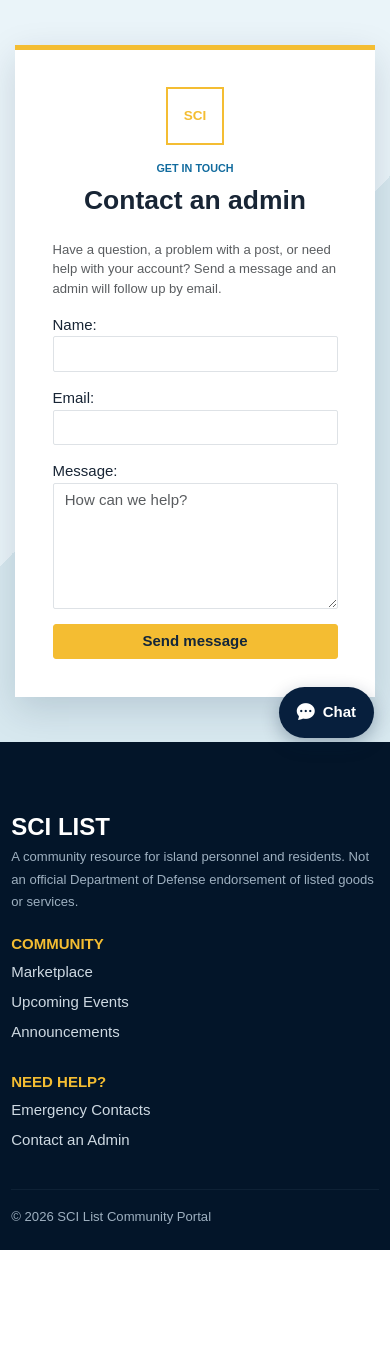
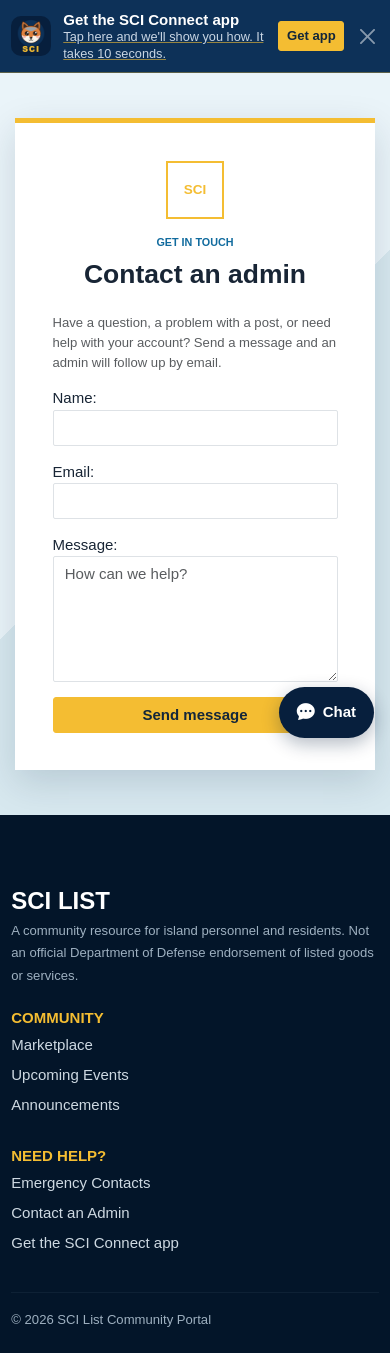
Before and after one commit to claverlo/San-Clemente-Island-website, a Django app: page /contact/ in a window 390 px wide. Shown: the part 90-1443 px from the top of the page. Before the commit the page ends 1340 px from the top, so only its background shows below. Run offline with Django 5.2, Linux system fonts and the light colour scheme.

Commit message:
Show a step-by-step Add to Home Screen guide for every phone and computer
Tapping the fox banner (or the new footer link, or sciconnect.net/#get-app)
opens instructions matched to the visitor's device: iPhone Safari (including
the iOS 26 menu), iPad, Chrome on iPhone, in-app browsers like Facebook,
Android Chrome, Samsung Internet, Firefox, Mac Safari, and Windows/Mac Chrome
or Edge. A bouncing arrow points at the button to tap. Android Chrome still
gets the one-tap Install prompt, and Firefox users are shown how to bookmark.

Co-Authored-By: Claude Opus 5.5 <noreply@anthropic.com>

```diff
--- a/static/css/custom.css
+++ b/static/css/custom.css
@@ -948,3 +948,162 @@ svg {
     width:1.1rem;
     height:1.1rem
 }
+
+
+/* "Add to home screen" guide */
+.app-banner-open {
+    flex:1;
+    min-width:0;
+    display:flex;
+    align-items:center;
+    gap:12px;
+    color:inherit;
+    text-decoration:none
+}
+.app-banner-open:hover {
+    color:inherit
+}
+.app-banner-open .app-banner-text span {
+    text-decoration:underline;
+    text-decoration-color:rgba(244,189,50,.6)
+}
+.app-guide {
+    position:fixed;
+    inset:0;
+    z-index:1060;
+    display:flex;
+    align-items:center;
+    justify-content:center;
+    padding:16px;
+    background:rgba(4,14,28,.72)
+}
+.app-guide[hidden] {
+    display:none
+}
+.app-guide[data-arrow="bottom"],.app-guide[data-arrow="bottom-right"] {
+    align-items:flex-start;
+    padding-top:max(16px,6vh)
+}
+.app-guide[data-arrow="top-right"] {
+    align-items:flex-end;
+    padding-bottom:max(16px,6vh)
+}
+.app-guide-card {
+    position:relative;
+    width:100%;
+    max-width:420px;
+    max-height:calc(100vh - 140px);
+    overflow-y:auto;
+    padding:24px 20px 18px;
+    border-radius:18px;
+    background:#fff;
+    color:var(--ink);
+    text-align:center;
+    box-shadow:0 18px 50px rgba(0,0,0,.35)
+}
+.app-guide-card .btn-close {
+    position:absolute;
+    top:14px;
+    right:14px
+}
+.app-guide-icon {
+    border-radius:16px;
+    box-shadow:0 4px 12px rgba(7,31,61,.25)
+}
+.app-guide-card h2 {
+    margin:12px 0 14px;
+    font-size:1.25rem;
+    font-weight:800
+}
+.app-guide-steps {
+    margin:0;
+    padding:0;
+    list-style:none;
+    counter-reset:step;
+    text-align:left
+}
+.app-guide-steps li {
+    position:relative;
+    margin-bottom:12px;
+    padding-left:44px;
+    font-size:1rem;
+    line-height:1.45
+}
+.app-guide-steps li::before {
+    counter-increment:step;
+    content:counter(step);
+    position:absolute;
+    left:0;
+    top:-2px;
+    display:flex;
+    align-items:center;
+    justify-content:center;
+    width:30px;
+    height:30px;
+    border-radius:50%;
+    background:var(--navy);
+    color:var(--gold);
+    font-weight:800
+}
+.app-guide-steps i {
+    display:inline-flex;
+    align-items:center;
+    justify-content:center;
+    padding:2px 6px;
+    border-radius:6px;
+    background:var(--light);
+    color:var(--blue);
+    font-size:1.05rem;
+    vertical-align:-2px
+}
+.app-guide-done {
+    margin:6px 0 0;
+    padding:10px 12px;
+    border-radius:12px;
+    background:#effaf4;
+    color:#18794e;
+    font-size:.9rem;
+    text-align:left
+}
+.app-guide-arrow {
+    position:fixed;
+    display:none;
+    color:var(--gold);
+    font-size:3.2rem;
+    line-height:1;
+    filter:drop-shadow(0 2px 6px rgba(0,0,0,.5));
+    pointer-events:none
+}
+.app-guide[data-arrow="bottom"] .app-guide-arrow {
+    display:block;
+    bottom:calc(8px + env(safe-area-inset-bottom));
+    left:50%;
+    margin-left:-.5em;
+    animation:app-guide-bounce-down 1s ease-in-out infinite
+}
+.app-guide[data-arrow="bottom-right"] .app-guide-arrow {
+    display:block;
+    bottom:calc(8px + env(safe-area-inset-bottom));
+    right:10px;
+    animation:app-guide-bounce-down 1s ease-in-out infinite
+}
+.app-guide[data-arrow="top-right"] .app-guide-arrow {
+    display:block;
+    top:8px;
+    right:14px;
+    transform:rotate(180deg);
+    animation:app-guide-bounce-up 1s ease-in-out infinite
+}
+@keyframes app-guide-bounce-down {
+    0%,100% { transform:translateY(0) }
+    50% { transform:translateY(12px) }
+}
+@keyframes app-guide-bounce-up {
+    0%,100% { transform:rotate(180deg) translateY(0) }
+    50% { transform:rotate(180deg) translateY(12px) }
+}
+@media (prefers-reduced-motion:reduce) {
+    .app-guide-arrow {
+        animation:none !important
+    }
+}
--- a/static/js/main.js
+++ b/static/js/main.js
@@ -363,11 +363,137 @@ if ('serviceWorker' in navigator) {
   window.addEventListener('load', () => navigator.serviceWorker.register('/sw.js').catch(() => {}));
 }
 
+// Phones can't add a website to the home screen by themselves, so the guide shows exactly which buttons to tap
+// for the visitor's phone and browser, with an arrow pointing at the right spot. sciconnect.net/#get-app opens it.
+const appGuide = document.querySelector('[data-app-guide]');
+const appGuideSteps = () => {
+  const ua = window.navigator.userAgent;
+  const isIos = /iphone|ipad|ipod/i.test(ua) || (/macintosh/i.test(ua) && navigator.maxTouchPoints > 1);
+  const isIpad = /ipad/i.test(ua) || (/macintosh/i.test(ua) && navigator.maxTouchPoints > 1);
+  const share = '<i class="bi bi-box-arrow-up"></i>';
+  const plus = '<i class="bi bi-plus-square"></i>';
+  const dots = '<i class="bi bi-three-dots"></i>';
+  if (/FBAN|FBAV|FB_IAB|Instagram|Messenger|Snapchat|Line\/|TikTok/i.test(ua)) {
+    return { arrow: 'none', steps: [
+      `You're inside another app's browser, which can't add apps. Tap ${dots} or the menu and choose <strong>Open in Safari</strong> (or <strong>Open in Chrome</strong>).`,
+      'Or copy the link below and paste it into Safari or Chrome: <button type="button" class="btn btn-sm btn-navy ms-1" data-copy-site-link>Copy link</button>',
+      'Then tap the fox banner again and follow the steps.',
+    ] };
+  }
+  if (isIos && /CriOS/i.test(ua)) {
+    return { arrow: 'top-right', steps: [
+      `Tap the <strong>Share</strong> button ${share} at the top right, next to the web address.`,
+      `Tap <strong>Add to Home Screen</strong> ${plus}. You may need to scroll down to see it.`,
+      'Tap <strong>Add</strong>.',
+    ] };
+  }
+  if (isIos) {
+    const safariVersion = Number((ua.match(/Version\/(\d+)/) || [])[1] || 0);
+    if (isIpad) {
+      return { arrow: 'top-right', steps: [
+        `Tap the <strong>Share</strong> button ${share} at the top right of the screen.`,
+        `Tap <strong>Add to Home Screen</strong> ${plus}.`,
+        'Tap <strong>Add</strong>.',
+      ] };
+    }
+    if (safariVersion >= 26) {
+      return { arrow: 'bottom-right', steps: [
+        `Tap the ${dots} button at the bottom right of the screen.`,
+        `Tap <strong>Share</strong> ${share}.`,
+        `Scroll down and tap <strong>Add to Home Screen</strong> ${plus}.`,
+        'Tap <strong>Add</strong>.',
+      ] };
+    }
+    return { arrow: 'bottom', steps: [
+      `Tap the <strong>Share</strong> button ${share} at the bottom of the screen (the square with an arrow pointing up).`,
+      `Scroll down and tap <strong>Add to Home Screen</strong> ${plus}.`,
+      'Tap <strong>Add</strong> at the top right.',
+    ] };
+  }
+  if (/SamsungBrowser/i.test(ua)) {
+    return { arrow: 'bottom-right', steps: [
+      'Tap the <strong>menu</strong> button <i class="bi bi-list"></i> at the bottom right.',
+      'Tap <strong>Add page to</strong>, then <strong>Home screen</strong>.',
+      'Tap <strong>Add</strong>.',
+    ] };
+  }
+  if (/android/i.test(ua) && /Firefox/i.test(ua)) {
+    return { arrow: 'top-right', steps: [
+      'Tap the <strong>menu</strong> button <i class="bi bi-three-dots-vertical"></i>.',
+      'Tap <strong>Add app to Home screen</strong> (or <strong>Add to Home screen</strong>).',
+      'Tap <strong>Add</strong>.',
+    ] };
+  }
+  if (/android/i.test(ua)) {
+    return { arrow: 'top-right', steps: [
+      'Tap the <strong>menu</strong> button <i class="bi bi-three-dots-vertical"></i> at the top right.',
+      'Tap <strong>Install app</strong> or <strong>Add to Home screen</strong>.',
+      'Tap <strong>Install</strong>.',
+    ] };
+  }
+  const isMac = /macintosh/i.test(ua);
+  const bookmarkKeys = isMac ? '<strong>⌘ Command + D</strong>' : '<strong>Ctrl + D</strong>';
+  if (/Firefox/i.test(ua)) {
+    return { arrow: 'none', steps: [
+      `Firefox can't install apps, so bookmark SCI Connect instead: press ${bookmarkKeys}, or click the star <i class="bi bi-star"></i> in the address bar.`,
+      'Click <strong>Save</strong>. SCI Connect is now in your bookmarks.',
+      'Want it as an app with its own icon? Open sciconnect.net in Chrome, Edge or Safari and tap the fox banner again.',
+    ] };
+  }
+  if (isMac && /Version\/\d+.*Safari/i.test(ua) && !/Chrome|Edg\//i.test(ua)) {
+    return { arrow: 'none', steps: [
+      'In the menu bar at the top of the screen, click <strong>File</strong>.',
+      'Click <strong>Add to Dock</strong>, then <strong>Add</strong>. SCI Connect will sit in your Dock with the fox icon.',
+      `Older Mac? Bookmark it instead: press ${bookmarkKeys}.`,
+    ] };
+  }
+  return { arrow: 'top-right', steps: [
+    'Click the <strong>install</strong> icon <i class="bi bi-download"></i> at the right end of the address bar, or open the browser menu and choose <strong>Install SCI Connect</strong>.',
+    `Click <strong>Install</strong>. SCI Connect will open in its own window and show up in your ${isMac ? 'Launchpad and Dock' : 'Start menu'}.`,
+    `No install icon? Bookmark it instead: press ${bookmarkKeys}.`,
+  ] };
+};
+const openAppGuide = () => {
+  if (!appGuide) return;
+  const { arrow, steps } = appGuideSteps();
+  appGuide.querySelector('[data-app-guide-steps]').innerHTML = steps.map((step) => `<li>${step}</li>`).join('');
+  appGuide.dataset.arrow = arrow;
+  appGuide.hidden = false;
+  document.body.classList.add('disclaimer-lock');
+};
+const closeAppGuide = () => {
+  if (!appGuide || appGuide.hidden) return;
+  appGuide.hidden = true;
+  document.body.classList.remove('disclaimer-lock');
+  if (window.location.hash === '#get-app') history.replaceState(null, '', window.location.pathname + window.location.search);
+};
+if (appGuide) {
+  appGuide.addEventListener('click', async (event) => {
+    if (event.target === appGuide || event.target.closest('[data-app-guide-close]')) closeAppGuide();
+    const copyButton = event.target.closest('[data-copy-site-link]');
+    if (copyButton) {
+      try {
+        await navigator.clipboard.writeText(window.location.origin);
+        copyButton.textContent = 'Copied!';
+      } catch (error) {
+        copyButton.textContent = window.location.host;
+      }
+    }
+  });
+  document.addEventListener('keydown', (event) => { if (event.key === 'Escape') closeAppGuide(); });
+  document.querySelectorAll('[data-app-guide-open]').forEach((link) => link.addEventListener('click', (event) => {
+    event.preventDefault();
+    openAppGuide();
+  }));
+  const openFromHash = () => { if (window.location.hash === '#get-app') openAppGuide(); };
+  window.addEventListener('hashchange', openFromHash);
+  openFromHash();
+}
+
 const appBanner = document.querySelector('[data-app-banner]');
 if (appBanner) {
   const dismissKey = 'sciAppBannerDismissed';
   const installButton = appBanner.querySelector('[data-app-install]');
-  const bannerText = appBanner.querySelector('[data-app-banner-text]');
   const isInstalled = window.matchMedia('(display-mode: standalone)').matches || window.navigator.standalone === true;
   let dismissed = false;
   try { dismissed = window.localStorage.getItem(dismissKey) === '1'; } catch (error) { dismissed = false; }
@@ -377,17 +503,14 @@ if (appBanner) {
     window.addEventListener('beforeinstallprompt', (event) => {
       event.preventDefault();
       installPrompt = event;
-      installButton.hidden = false;
       appBanner.hidden = false;
     });
-    if (/iphone|ipad|ipod/i.test(window.navigator.userAgent)) {
-      bannerText.innerHTML = 'Tap the Share button <i class="bi bi-box-arrow-up"></i>, then <strong>Add to Home Screen</strong>.';
-      appBanner.hidden = false;
-    }
+    appBanner.hidden = false;
   }
 
+  // Where the browser offers one-tap install (Android Chrome), use it; everywhere else show the guide.
   installButton.addEventListener('click', async () => {
-    if (!installPrompt) return;
+    if (!installPrompt) { openAppGuide(); return; }
     installPrompt.prompt();
     await installPrompt.userChoice;
     installPrompt = null;
--- a/templates/base.html
+++ b/templates/base.html
@@ -7,7 +7,7 @@
 <link href="https://cdn.jsdelivr.net/npm/bootstrap@5.3.3/dist/css/bootstrap.min.css" rel="stylesheet">
 <link rel="stylesheet" href="https://cdn.jsdelivr.net/npm/bootstrap-icons@1.11.3/font/bootstrap-icons.css">
 <link rel="stylesheet" href="{% static 'css/style.css' %}?v=20260816-1">
-<link rel="stylesheet" href="{% static 'css/custom.css' %}?v=20261105-1"></head>
+<link rel="stylesheet" href="{% static 'css/custom.css' %}?v=20261106-1"></head>
 <body>
 <div class="disclaimer-gate" data-disclaimer-gate hidden role="dialog" aria-modal="true" aria-labelledby="disclaimerGateTitle" aria-describedby="disclaimerGateBody">
 <div class="disclaimer-gate-card"><h2 id="disclaimerGateTitle">SCI List Notice</h2><p id="disclaimerGateBody">By entering this website, you agree to use SCI List at your own risk. SCI List is a community board and is not responsible for transactions, losses, damages, or disputes between users.</p><p><strong>Community Disclaimer:</strong> Please be responsible and post appropriate content. Inappropriate content may be held for admin review or removed.</p><p class="mb-0">Do not share credit card details, banking information, passwords, or other sensitive personal information on this website. Choose Agree to continue or Disagree to leave the site.</p><div class="disclaimer-gate-actions"><button type="button" class="btn btn-navy" data-disclaimer-accept>I Agree</button><button type="button" class="btn btn-outline-secondary" data-disclaimer-decline>I Disagree</button></div></div>
@@ -19,12 +19,13 @@
 <div class="collapse navbar-collapse" id="nav"><ul class="navbar-nav ms-auto align-items-lg-center">
 <li class="nav-item"><a class="nav-link" href="{% url 'home' %}">Home</a></li><li class="nav-item"><a class="nav-link" href="{% url 'marketplace' %}">Marketplace</a></li><li class="nav-item"><a class="nav-link" href="{% url 'events' %}">Upcoming Events</a></li><li class="nav-item"><a class="nav-link" href="{% url 'announcements' %}">Announcements</a></li><li class="nav-item"><a class="nav-link" href="{% url 'lost_found' %}">Lost &amp; Found</a></li><li class="nav-item"><a class="nav-link" href="{% url 'chat' %}" data-chat-open>Island Chat</a></li><li class="nav-item"><a class="nav-link" href="{% url 'emergency' %}">Emergency</a></li><li class="nav-item"><a class="nav-link" href="{% url 'contact_admin' %}">Contact us</a></li>
 {% if user.is_authenticated %}<li class="nav-item"><a class="nav-link" href="{% url 'dashboard' %}">My Dashboard</a></li><li class="nav-item"><form method="post" action="{% url 'logout' %}">{% csrf_token %}<button class="btn btn-sm btn-outline-light ms-lg-2">Log out</button></form></li>{% else %}<li class="nav-item"><a class="btn btn-sm btn-gold ms-lg-2" href="{% url 'login' %}">Log in</a></li>{% endif %}</ul></div></div></nav>
-<div class="app-banner" data-app-banner hidden><div class="container"><img src="{% static 'icons/icon-192.png' %}" alt="" width="40" height="40"><div class="app-banner-text"><strong>Get the SCI Connect app</strong><span data-app-banner-text>It opens like a regular app on your phone.</span></div><button type="button" class="btn btn-sm btn-gold" data-app-install hidden>Install</button><button type="button" class="btn-close btn-close-white" data-app-dismiss aria-label="Dismiss"></button></div></div>
+<div class="app-banner" data-app-banner hidden><div class="container"><a class="app-banner-open" href="#get-app" data-app-guide-open><img src="{% static 'icons/icon-192.png' %}" alt="" width="40" height="40"><span class="app-banner-text"><strong>Get the SCI Connect app</strong><span>Tap here and we'll show you how. It takes 10 seconds.</span></span></a><button type="button" class="btn btn-sm btn-gold" data-app-install>Get app</button><button type="button" class="btn-close btn-close-white" data-app-dismiss aria-label="Dismiss"></button></div></div>
+<div class="app-guide" data-app-guide hidden role="dialog" aria-modal="true" aria-labelledby="appGuideTitle"><div class="app-guide-card"><button type="button" class="btn-close" data-app-guide-close aria-label="Close"></button><img src="{% static 'icons/icon-192.png' %}" alt="" width="64" height="64" class="app-guide-icon"><h2 id="appGuideTitle">Put SCI Connect on your home screen</h2><ol class="app-guide-steps" data-app-guide-steps></ol><p class="app-guide-done"><i class="bi bi-check-circle-fill"></i> Then look for the fox on your home screen. Tap it any time to open SCI Connect.</p></div><div class="app-guide-arrow" data-app-guide-arrow aria-hidden="true"><i class="bi bi-arrow-down"></i></div></div>
 {% if messages %}<div class="container mt-3">{% for message in messages %}<div class="alert alert-{{ message.tags|default:'info' }} alert-dismissible">{{ message }}<button class="btn-close" data-bs-dismiss="alert"></button></div>{% endfor %}</div>{% endif %}
 <main>{% block content %}{% endblock %}</main>
-<footer><div class="container"><div class="row g-4"><div class="col-md-5"><div class="footer-brand">SCI LIST</div><small>A community resource for island personnel and residents. Not an official Department of Defense endorsement of listed goods or services.</small></div><div class="col-md-3"><h6>COMMUNITY</h6><a href="{% url 'marketplace' %}">Marketplace</a><a href="{% url 'events' %}">Upcoming Events</a><a href="{% url 'announcements' %}">Announcements</a></div><div class="col-md-4"><h6>NEED HELP?</h6><a href="{% url 'emergency' %}">Emergency Contacts</a><a href="{% url 'contact_admin' %}">Contact an Admin</a></div></div><hr><small>&copy; {% now 'Y' %} SCI List Community Portal</small></div></footer>
+<footer><div class="container"><div class="row g-4"><div class="col-md-5"><div class="footer-brand">SCI LIST</div><small>A community resource for island personnel and residents. Not an official Department of Defense endorsement of listed goods or services.</small></div><div class="col-md-3"><h6>COMMUNITY</h6><a href="{% url 'marketplace' %}">Marketplace</a><a href="{% url 'events' %}">Upcoming Events</a><a href="{% url 'announcements' %}">Announcements</a></div><div class="col-md-4"><h6>NEED HELP?</h6><a href="{% url 'emergency' %}">Emergency Contacts</a><a href="{% url 'contact_admin' %}">Contact an Admin</a><a href="#get-app" data-app-guide-open>Get the SCI Connect app</a></div></div><hr><small>&copy; {% now 'Y' %} SCI List Community Portal</small></div></footer>
 <a class="chat-fab" href="{% url 'chat' %}" data-chat-open aria-label="Open Island Chat"><i class="bi bi-chat-dots-fill"></i><span>Chat</span></a>
 <div class="chat-panel" data-chat-panel hidden role="dialog" aria-label="Island Chat"><iframe title="Island Chat" data-src="{% url 'chat' %}"></iframe></div>
 <script src="https://cdn.jsdelivr.net/npm/bootstrap@5.3.3/dist/js/bootstrap.bundle.min.js"></script>
 <script src="{% static 'js/common-passwords.js' %}?v=20260806-1"></script>
-<script src="{% static 'js/main.js' %}?v=20261102-2"></script></body></html>
+<script src="{% static 'js/main.js' %}?v=20261106-1"></script></body></html>
```
